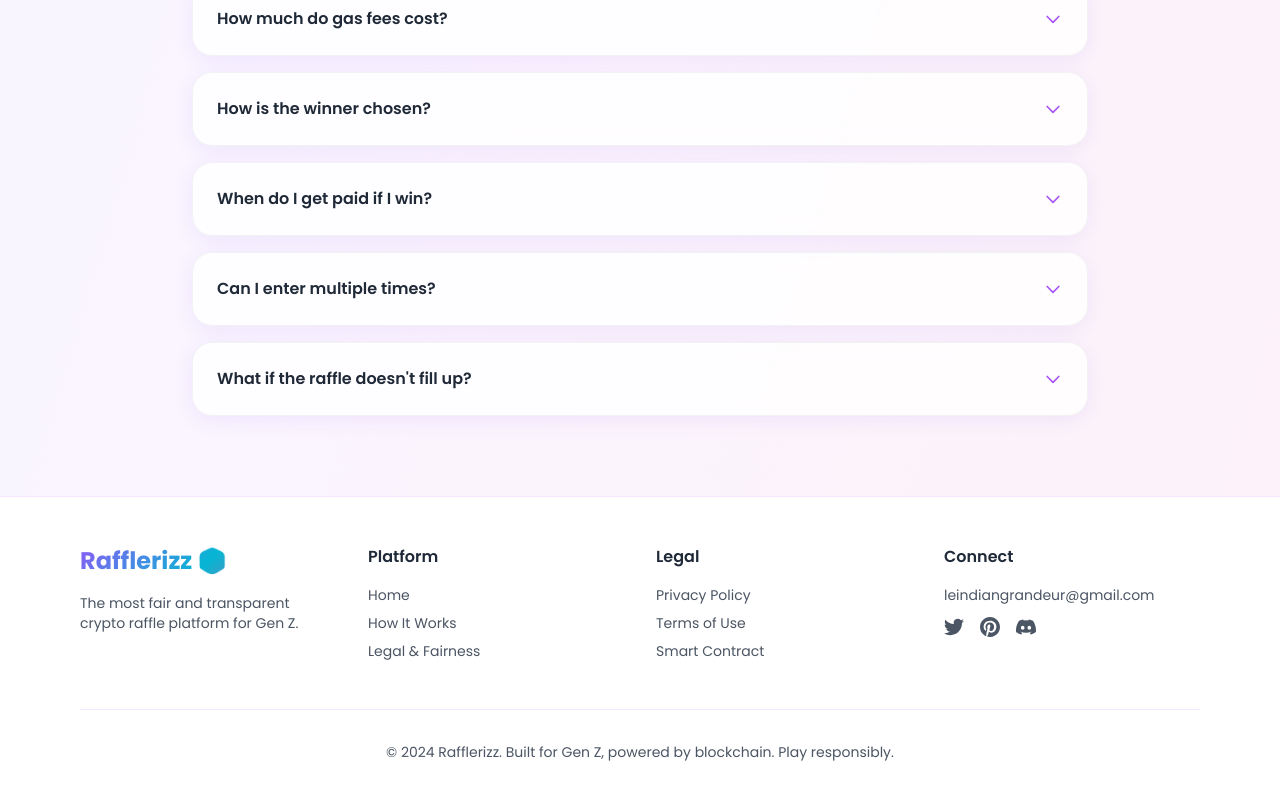
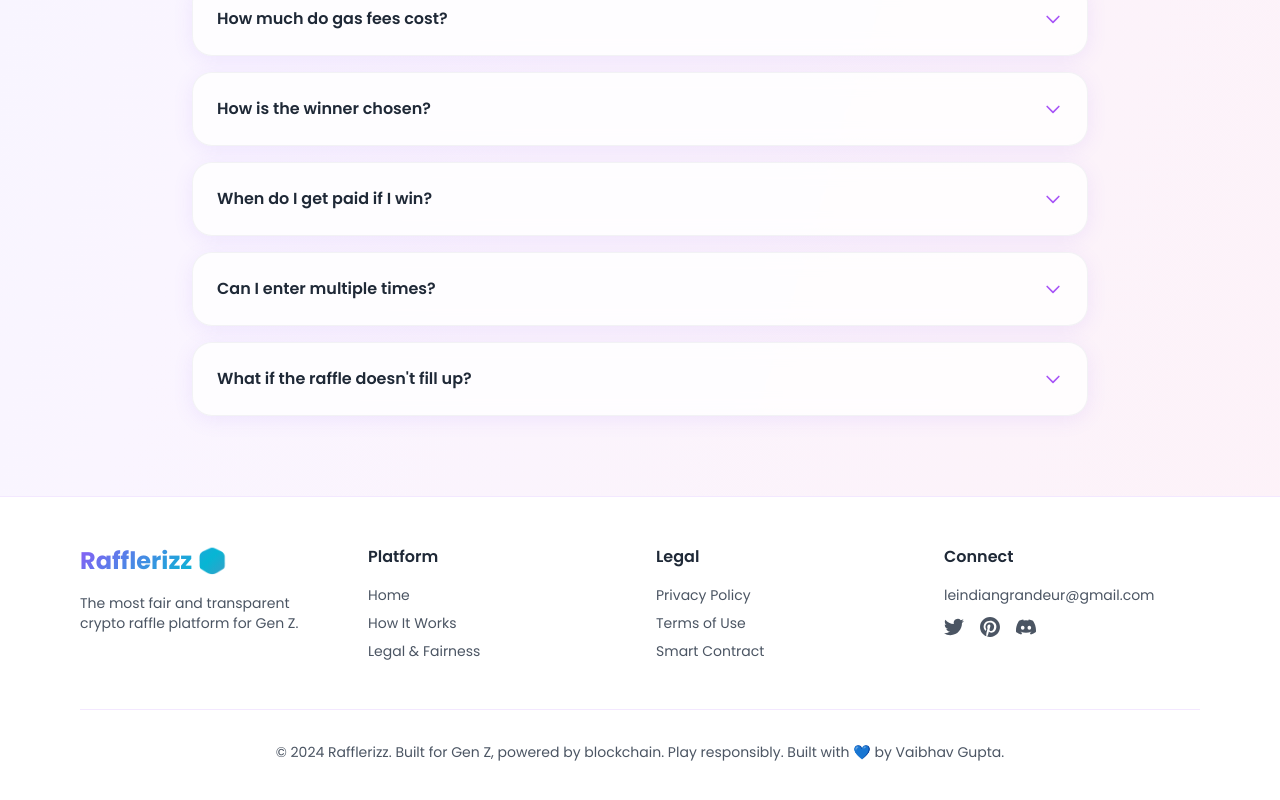
Before and after one commit to TheGrandeur/RaffleRizz, a React (Vite) app: page / in a window 1280 px wide. Shown: the part 3503-4303 px from the top of the page. Built offline with nearby package versions, Linux system fonts and the light colour scheme.

Commit message:
Updated Footer

```diff
--- a/src/components/Footer.tsx
+++ b/src/components/Footer.tsx
@@ -80,6 +80,7 @@ const Footer = () => {
         <div className="border-t border-purple-100 mt-12 pt-8 text-center">
           <p className="text-gray-600 text-sm">
             © 2024 Rafflerizz. Built for Gen Z, powered by blockchain. Play responsibly.
+            Built with 💙 by Vaibhav Gupta.
           </p>
         </div>
       </div>
```
